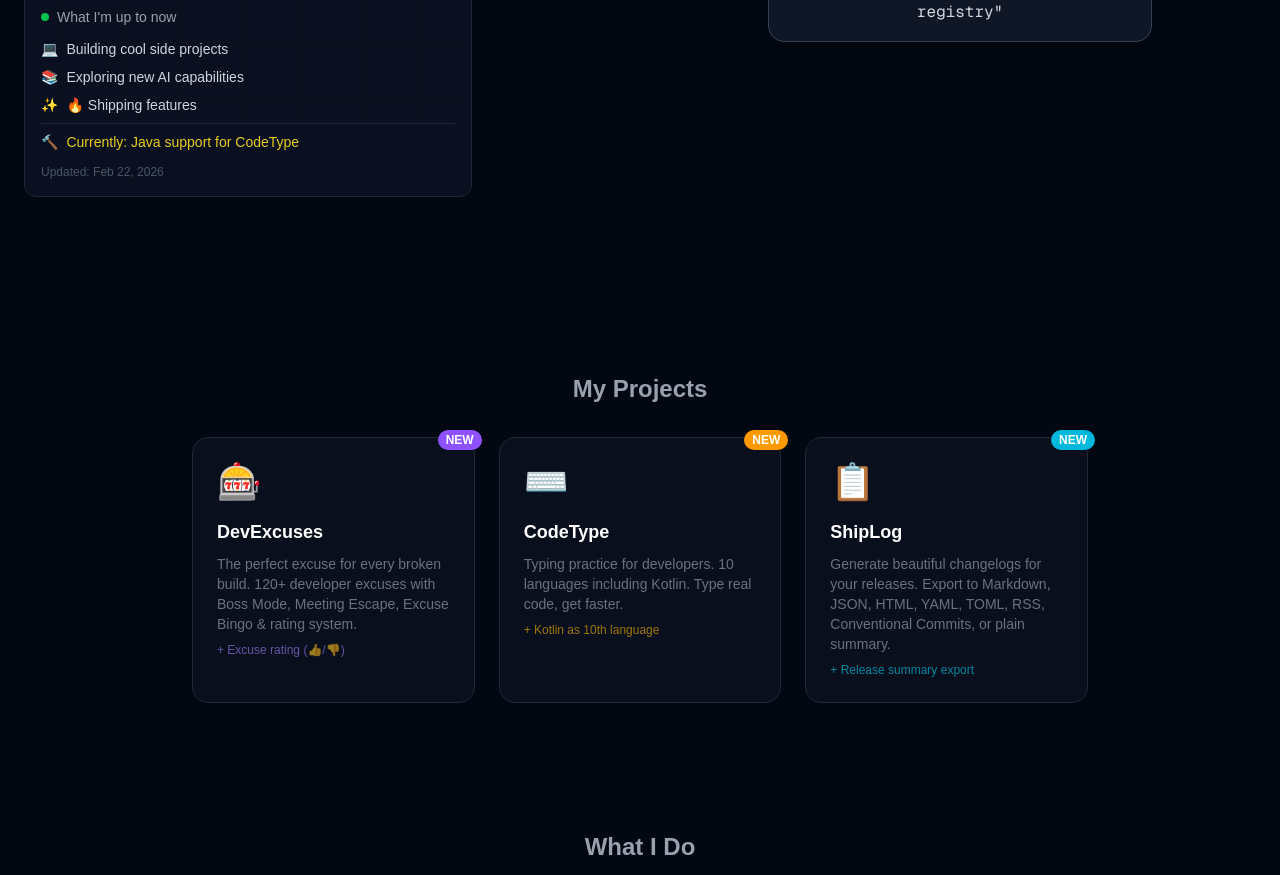
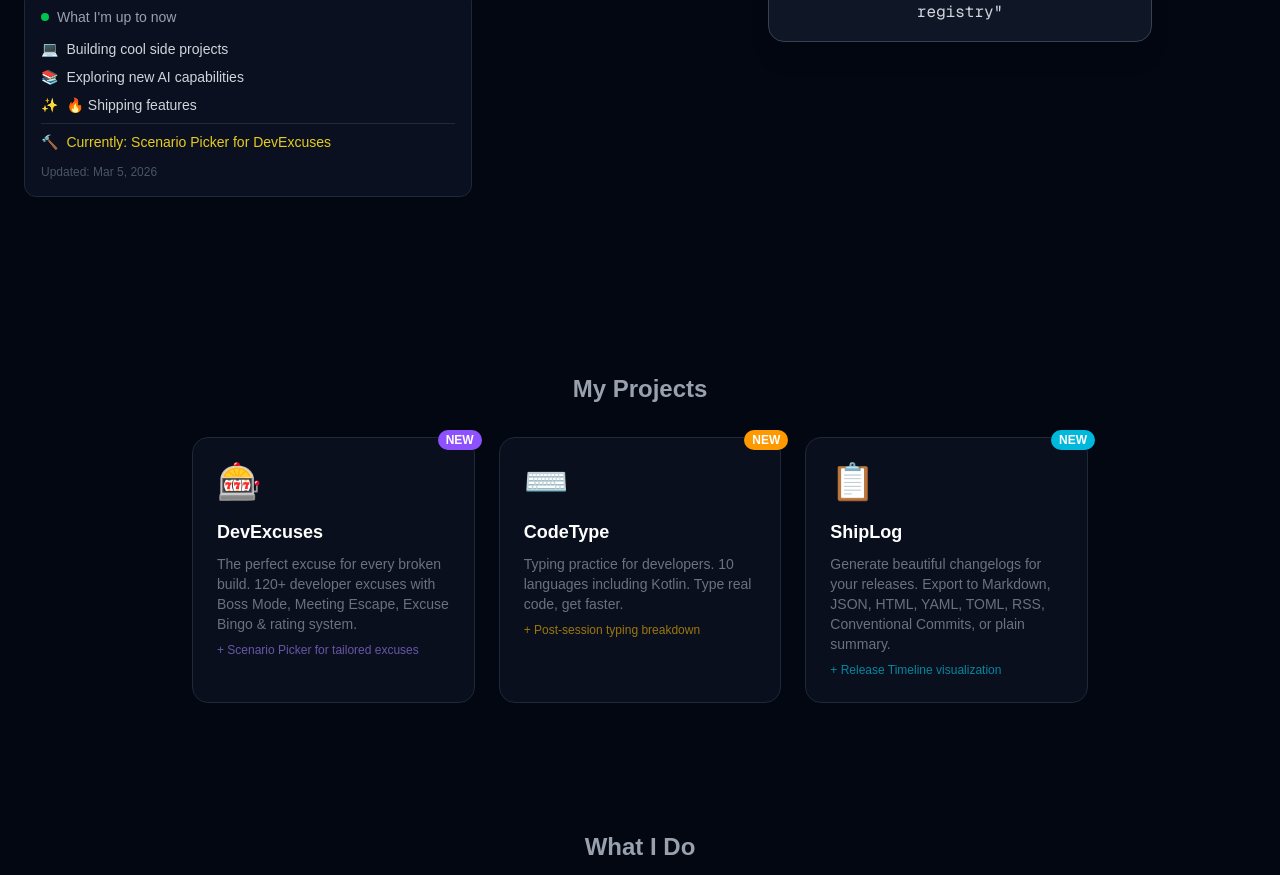
Before and after one commit to dgz9/luke-lobster-site, a Next.js app: page / in a window 1280 px wide. Shown: the part 680-1555 px from the top of the page. Built offline with nearby package versions, Linux system fonts and the light colour scheme.

Commit message:
update: refresh project descriptions and status for Mar 5

```diff
--- a/app/page.tsx
+++ b/app/page.tsx
@@ -381,8 +381,8 @@ const NOW_STATUS = {
   working: "Building cool side projects",
   learning: "Exploring new AI capabilities",
   mood: "🔥 Shipping features",
-  lastUpdated: "Feb 22, 2026",
-  currentlyBuilding: "Java support for CodeType"
+  lastUpdated: "Mar 5, 2026",
+  currentlyBuilding: "Scenario Picker for DevExcuses"
 };
 
 // Poke reactions
@@ -635,7 +635,7 @@ export default function Home() {
               <div className="text-4xl mb-4">🎰</div>
               <h3 className="text-lg font-semibold mb-2 group-hover:text-violet-400 transition-colors">DevExcuses</h3>
               <p className="text-gray-500 text-sm">The perfect excuse for every broken build. 120+ developer excuses with Boss Mode, Meeting Escape, Excuse Bingo & rating system.</p>
-              <p className="text-violet-400/60 text-xs mt-2">+ Excuse rating (👍/👎)</p>
+              <p className="text-violet-400/60 text-xs mt-2">+ Scenario Picker for tailored excuses</p>
             </a>
             <a
               href="https://codetype-navy.vercel.app"
@@ -647,7 +647,7 @@ export default function Home() {
               <div className="text-4xl mb-4">⌨️</div>
               <h3 className="text-lg font-semibold mb-2 group-hover:text-purple-400 transition-colors">CodeType</h3>
               <p className="text-gray-500 text-sm">Typing practice for developers. 10 languages including Kotlin. Type real code, get faster.</p>
-              <p className="text-amber-400/60 text-xs mt-2">+ Kotlin as 10th language</p>
+              <p className="text-amber-400/60 text-xs mt-2">+ Post-session typing breakdown</p>
             </a>
             <a
               href="https://shiplog-mocha.vercel.app"
@@ -659,7 +659,7 @@ export default function Home() {
               <div className="text-4xl mb-4">📋</div>
               <h3 className="text-lg font-semibold mb-2 group-hover:text-emerald-400 transition-colors">ShipLog</h3>
               <p className="text-gray-500 text-sm">Generate beautiful changelogs for your releases. Export to Markdown, JSON, HTML, YAML, TOML, RSS, Conventional Commits, or plain summary.</p>
-              <p className="text-cyan-400/60 text-xs mt-2">+ Release summary export</p>
+              <p className="text-cyan-400/60 text-xs mt-2">+ Release Timeline visualization</p>
             </a>
           </div>
         </div>
```
